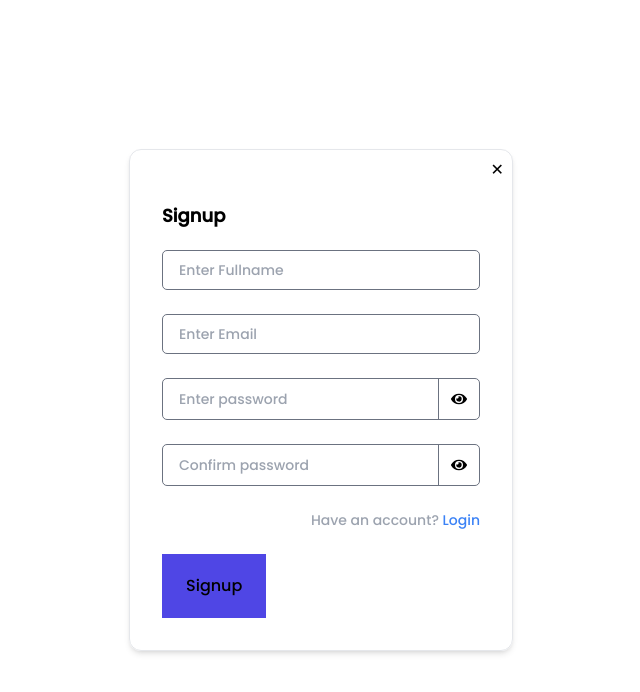
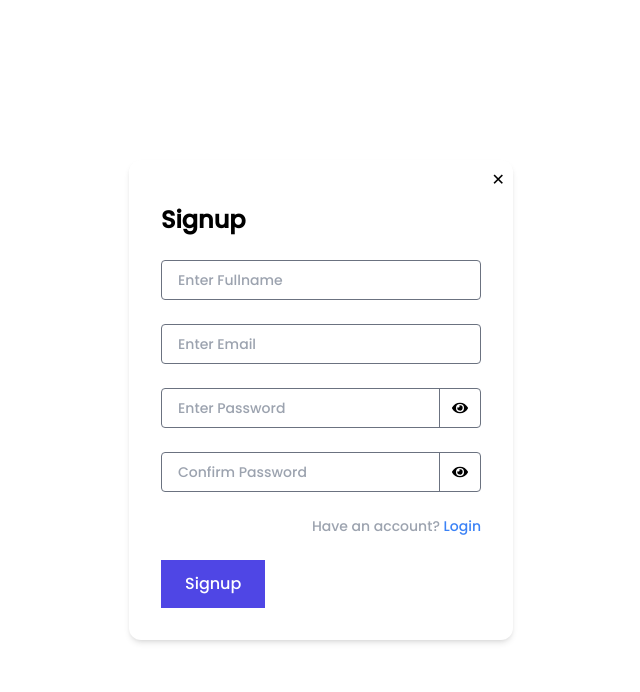
Before and after one commit to GauravKS1998/NovelEdge, a React (Vite) app in the folder Frontend/: page /signup in a window 1280 px wide. Shown: the top 692 px of the page, without its empty margins (319-959 px from the left). Built offline with nearby package versions, Linux system fonts and the light colour scheme; a web font is replaced by a local one.

Commit message:
Login and Signup form validation complete

```diff
--- a/Frontend/package.json
+++ b/Frontend/package.json
@@ -12,6 +12,7 @@
     "dependencies": {
         "react": "^19.1.0",
         "react-dom": "^19.1.0",
+        "react-hook-form": "^7.56.4",
         "react-icons": "^5.5.0",
         "react-router": "^7.6.1",
         "react-router-dom": "^7.6.1",
--- a/Frontend/src/Components/Cards.jsx
+++ b/Frontend/src/Components/Cards.jsx
@@ -4,7 +4,7 @@ function Cards(props) {
     let { item } = props;
 
     return (
-        <div className=" grid justify-center mt-3 md:mt-5 md:mb-0 space-x-4 pl-3 pr-3 pb-4">
+        <div className=" grid justify-center mt-3 md:mt-5 md:mb-0 space-x-4 pl-3 pr-3 pb-8">
             <div className="card bg-base-100 w-full h-max shadow-lg rounded-2xl hover:scale-105 duration-200 transition ease-linear dark:bg-[#1D232A] dark:text-white bg-white">
                 <figure>
                     <img src={item.img} alt={item.title} className=" w-full" />
--- a/Frontend/src/Components/Login.jsx
+++ b/Frontend/src/Components/Login.jsx
@@ -1,62 +1,107 @@
 import React, { useState } from "react";
-import { Link } from "react-router";
-import { FaEye } from "react-icons/fa";
-import { FaEyeSlash } from "react-icons/fa";
+import { Link } from "react-router-dom";
+import { FaEye, FaEyeSlash } from "react-icons/fa";
+import { useForm } from "react-hook-form";
 
 function Login() {
-    const [pwVisisble, setPwVisible] = useState(false);
+    const [pwVisible, setPwVisible] = useState(false);
+
+    const {
+        register,
+        handleSubmit,
+        formState: { errors },
+    } = useForm();
+
+    const onSubmit = (data) => {
+        console.log("Login Data:", data);
+        // Optionally close modal after login
+        const dialog = document.getElementById("login");
+        if (dialog) dialog.close();
+    };
+
     return (
-        <>
-            <div className="">
         <dialog id="login" className="modal">
-                    <div className="modal-box dark:bg-[#1D232A] dark:text-white grid gap-5">
+            <div className="modal-box dark:bg-[#1D232A] dark:text-white grid gap-5 relative">
+                {/* Close Button */}
                 <form method="dialog">
-                            {/* if there is a button in form, it will close the modal */}
-                            <button className="btn btn-sm btn-circle btn-ghost absolute right-2 top-2">
+                    <button className="btn btn-sm btn-circle btn-ghost absolute right-2 top-2 text-black dark:text-white hover:text-white">
                         ✕
                     </button>
                 </form>
-                        <h3 className="font-bold text-lg text-black dark:text-white">
+
+                <form
+                    onSubmit={handleSubmit(onSubmit)}
+                    className="w-full grid gap-[3vh] mt-3"
+                >
+                    <h3 className="font-bold text-2xl text-black dark:text-white">
                         Login
                     </h3>
-                        <div className="input_section">
+
+                    <div className="input_section grid gap-4">
+                        {/* Email */}
+                        <div>
                             <input
                                 type="email"
                                 placeholder="Enter Email"
-                                className=" h-10 w-full border border-gray-500 text-black dark:text-white bg-transparent rounded-[5px] px-4 text-sm"
-                                style={{ outline: "none" }}
+                                className="h-10 w-full border border-gray-500 text-black dark:text-white bg-transparent rounded-[5px] px-4 text-sm outline-none"
+                                {...register("email", {
+                                    required: "Email is required",
+                                })}
                             />
-                            <span className=" w-full border border-gray-500 text-black dark:text-white flex items-center bg-transparent rounded-[5px]">
+                            {errors.email && (
+                                <p className="text-sm text-red-600">
+                                    {errors.email.message}
+                                </p>
+                            )}
+                        </div>
+
+                        {/* Password */}
+                        <div>
+                            <div className="h-10 w-full flex items-center border border-gray-500 text-black dark:text-white bg-transparent rounded-[5px]">
                                 <input
-                                    type={pwVisisble ? "text" : "password"}
-                                    placeholder="Enter password"
-                                    className=" h-10 w-full border-none bg-transparent px-4 text-sm"
-                                    style={{ outline: "none" }}
+                                    type={pwVisible ? "text" : "password"}
+                                    placeholder="Enter Password"
+                                    className="h-10 w-full px-4 text-sm bg-transparent outline-none"
+                                    {...register("password", {
+                                        required: "Password is required",
+                                    })}
                                 />
                                 <span
-                                    className=" flex items-center px-3 h-full outline-none border-l border-gray-500 cursor-pointer"
-                                    onClick={() => setPwVisible(!pwVisisble)}
+                                    className=" h-full flex items-center px-3 cursor-pointer border-l border-gray-500"
+                                    onClick={() => setPwVisible(!pwVisible)}
                                 >
-                                    {pwVisisble ? <FaEyeSlash /> : <FaEye />}
+                                    {pwVisible ? <FaEyeSlash /> : <FaEye />}
                                 </span>
-                            </span>
+                            </div>
+                            {errors.password && (
+                                <p className="text-sm text-red-600">
+                                    {errors.password.message}
+                                </p>
+                            )}
+                        </div>
+
+                        {/* Signup Link */}
                         <p className="text-sm text-gray-400 justify-self-end">
                             Not registered?{" "}
                             <Link
                                 to="/signup"
-                                    className="text-blue-500 cursor-pointer"
+                                className="text-blue-500 hover:underline"
                             >
                                 Signup
                             </Link>
                         </p>
-                            <button className="btn justify-self-start px-6 py-5 bg-indigo-600 border-none">
+
+                        {/* Submit Button */}
+                        <button
+                            type="submit"
+                            className="btn justify-self-start px-6 py-3 bg-indigo-600 text-white border-none"
+                        >
                             Login
                         </button>
                     </div>
+                </form>
             </div>
         </dialog>
-            </div>
-        </>
     );
 }
 
--- a/Frontend/src/Components/Signup.jsx
+++ b/Frontend/src/Components/Signup.jsx
@@ -1,112 +1,147 @@
 import React, { useState } from "react";
-import { Link } from "react-router";
-import { FaEye } from "react-icons/fa";
-import { FaEyeSlash } from "react-icons/fa";
+import { Link } from "react-router-dom";
+import { FaEye, FaEyeSlash } from "react-icons/fa";
+import { useForm } from "react-hook-form";
 
 function Signup() {
-    const [pwVisisble, setPwVisible] = useState(false);
-    const [cpwVisisble, setCpwVisible] = useState(false);
-    const [pw, setPw] = useState("");
-    const [cPw, setCPw] = useState("");
+    const [pwVisible, setPwVisible] = useState(false);
+    const [cpwVisible, setCpwVisible] = useState(false);
 
-    function handleConfirmPw() {
-        if (pw === "") {
-            alert("Please Enter your password");
-        } else if (pw != cPw) {
-            alert("Password and Confirm Password should be same");
-        }
-    }
+    const {
+        register,
+        handleSubmit,
+        watch,
+        formState: { errors },
+    } = useForm();
 
-    function handleForm() {
-        handleConfirmPw();
-    }
+    const password = watch("password");
+
+    const onSubmit = (data) => {
+        console.log("Form submitted:", data);
+    };
 
     return (
-        <>
-            <div className=" min-h-screen w-full grid grid-cols-[85%] md:grid-cols-[50%] lg:grid-cols-[40%] xl:grid-cols-[30%] justify-center items-center">
-                <div className=" relative px-8 py-8 border rounded-xl shadow-md">
-                    <div className=" grid gap-5">
-                        <form method="dialog">
-                            {/* if there is a button in form, it will close the modal */}
+        <div className="min-h-screen w-full grid grid-cols-[85%] md:grid-cols-[50%] lg:grid-cols-[40%] xl:grid-cols-[30%] justify-center items-center dark:bg-[#262B33]">
+            <div className="relative px-8 py-8 rounded-xl shadow-md bg-white dark:bg-[#1D232A] dark:text-white">
+                <form
+                    onSubmit={handleSubmit(onSubmit)}
+                    className="w-full grid gap-[3vh] mt-3"
+                >
                     <Link
                         to="/"
                         className="btn btn-sm btn-circle btn-ghost absolute right-2 top-2 text-black dark:text-white hover:text-white"
                     >
                         ✕
                     </Link>
-                        </form>
-                        <h3 className="font-bold text-lg text-black dark:text-white">
+                    <h3 className="font-bold text-2xl text-black dark:text-white">
                         Signup
                     </h3>
-                        <form
-                            method="dialog"
-                            className="input_section"
-                            onSubmit={handleForm}
-                        >
+
+                    {/* Full Name */}
+                    <div>
                         <input
                             type="text"
                             placeholder="Enter Fullname"
-                                className=" h-10 w-full border border-gray-500 text-black dark:text-white bg-transparent rounded-[5px] px-4 text-sm"
-                                style={{ outline: "none" }}
+                            className="h-10 w-full border border-gray-500 text-black dark:text-white bg-transparent rounded px-4 text-sm outline-none"
+                            {...register("name", {
+                                required: "Full name is required",
+                            })}
                         />
+                        {errors.name && (
+                            <p className="text-sm text-red-600">
+                                {errors.name.message}
+                            </p>
+                        )}
+                    </div>
+
+                    {/* Email */}
+                    <div>
                         <input
                             type="email"
                             placeholder="Enter Email"
-                                className=" h-10 w-full border border-gray-500 text-black dark:text-white bg-transparent rounded-[5px] px-4 text-sm"
-                                style={{ outline: "none" }}
+                            className="h-10 w-full border border-gray-500 text-black dark:text-white bg-transparent rounded px-4 text-sm outline-none"
+                            {...register("email", {
+                                required: "Email is required",
+                            })}
                         />
-                            <span className=" w-full border border-gray-500 text-black dark:text-white flex items-center bg-transparent rounded-[5px] overflow-hidden">
+                        {errors.email && (
+                            <p className="text-sm text-red-600">
+                                {errors.email.message}
+                            </p>
+                        )}
+                    </div>
+
+                    {/* Password */}
+                    <div>
+                        <div className="h-10 w-full flex items-center border border-gray-500 text-black dark:text-white bg-transparent rounded">
                             <input
-                                    type={pwVisisble ? "text" : "password"}
-                                    placeholder="Enter password"
-                                    className=" h-10 w-full border-none bg-transparent px-4 text-sm"
-                                    style={{ outline: "none" }}
-                                    onInput={(e) => setPw(e.target.value)}
+                                type={pwVisible ? "text" : "password"}
+                                placeholder="Enter Password"
+                                className="h-full w-full px-4 text-sm bg-transparent outline-none"
+                                {...register("password", {
+                                    required: "Password is required",
+                                })}
                             />
                             <span
-                                    className=" flex items-center px-3 h-full outline-none border-l border-gray-500 cursor-pointer"
-                                    onClick={() => setPwVisible(!pwVisisble)}
+                                className=" h-full flex items-center px-3 cursor-pointer border-l border-gray-500"
+                                onClick={() => setPwVisible(!pwVisible)}
                             >
-                                    {pwVisisble ? <FaEyeSlash /> : <FaEye />}
+                                {pwVisible ? <FaEyeSlash /> : <FaEye />}
                             </span>
+                        </div>
+                        {errors.password && (
+                            <p className="text-sm text-red-600">
+                                {errors.password.message}
+                            </p>
+                        )}
+                    </div>
+
+                    {/* Confirm Password */}
+                    <div>
+                        <div className="h-10 w-full flex items-center border border-gray-500 text-black dark:text-white bg-transparent rounded">
+                            <input
+                                type={cpwVisible ? "text" : "password"}
+                                placeholder="Confirm Password"
+                                className="h-full w-full px-4 text-sm bg-transparent outline-none"
+                                {...register("cPassword", {
+                                    required: "Please confirm your password",
+                                    validate: (value) =>
+                                        value === password ||
+                                        "Passwords do not match",
+                                })}
+                            />
+                            <span
+                                className=" h-full flex items-center px-3 cursor-pointer border-l border-gray-500"
+                                onClick={() => setCpwVisible(!cpwVisible)}
+                            >
+                                {cpwVisible ? <FaEyeSlash /> : <FaEye />}
                             </span>
-                            <span className=" w-full border border-gray-500 text-black dark:text-white flex items-center bg-transparent rounded-[5px]">
-                                <input
-                                    type={cpwVisisble ? "text" : "password"}
-                                    placeholder="Confirm password"
-                                    className=" h-10 w-full border-none bg-transparent px-4 text-sm"
-                                    style={{ outline: "none" }}
-                                    onInput={(e) => setCPw(e.target.value)}
-                                />
-                                <button
-                                    className=" flex items-center px-3 h-full outline-none border-l border-gray-500 cursor-pointer"
-                                    onClick={() => setCpwVisible(!cpwVisisble)}
-                                >
-                                    {cpwVisisble ? <FaEyeSlash /> : <FaEye />}
-                                </button>
-                            </span>
+                        </div>
+                        {errors.cPassword && (
+                            <p className="text-sm text-red-600">
+                                {errors.cPassword.message}
+                            </p>
+                        )}
+                    </div>
+
+                    {/* Login Link */}
                     <p className="text-sm text-gray-400 justify-self-end">
                         Have an account?{" "}
-                                <Link
-                                    to="/"
-                                    className="text-blue-500 cursor-pointer"
-                                    onClick={() =>
-                                        document
-                                            .getElementById("login")
-                                            .showModal()
-                                    }
-                                >
+                        <Link to="/" className="text-blue-500 hover:underline">
                             Login
                         </Link>
                     </p>
-                            <button className="btn justify-self-start px-6 py-5 bg-indigo-600 border-none">
+
+                    {/* Submit Button */}
+                    <button
+                        type="submit"
+                        className=" btn justify-self-start px-6 py-3 bg-indigo-600 text-white border-none"
+                    >
                         Signup
                     </button>
                 </form>
             </div>
         </div>
-            </div>
-        </>
     );
 }
 
```
Also changed, not shown: Frontend/src/Components/AllBooks.jsx (+45 -24 lines), Frontend/src/Components/Freebook.jsx (+16 -31 lines), 1 other file (tests, documents, lock files or other folders). Lines whose indentation alone changed are shown as unchanged.
